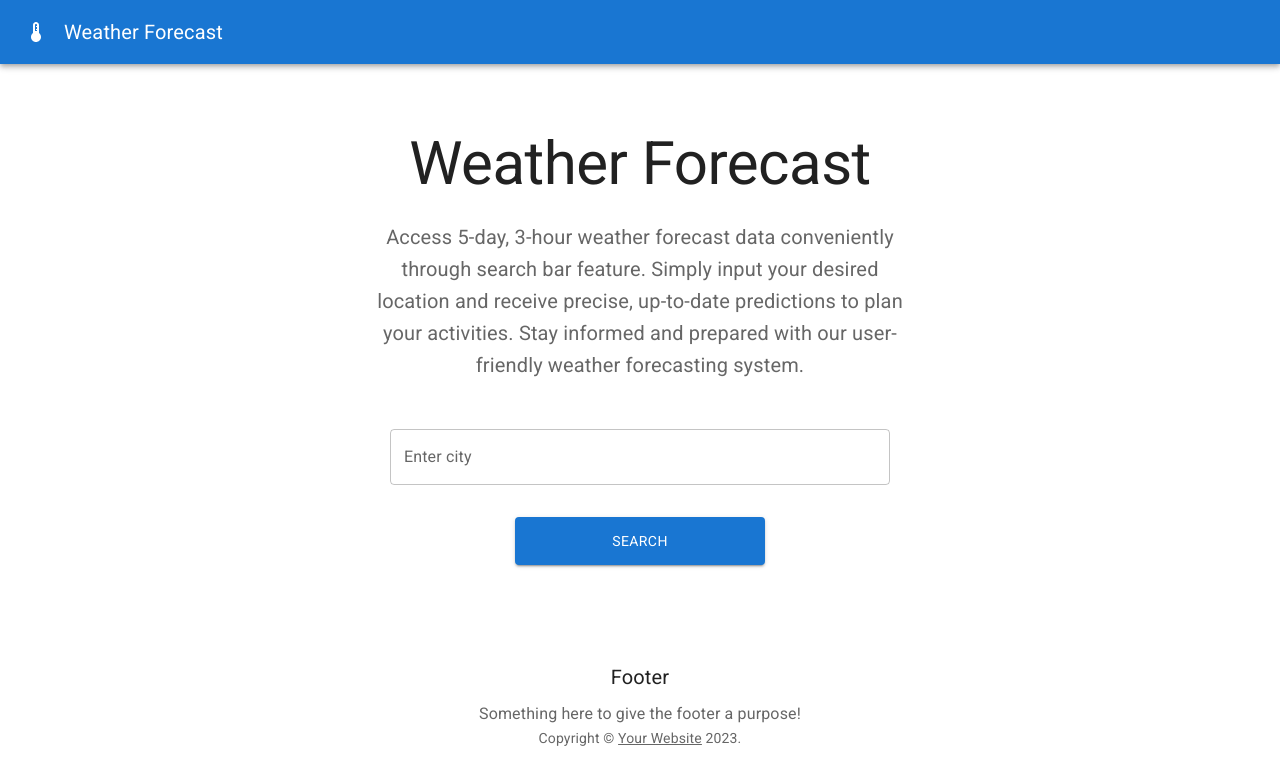
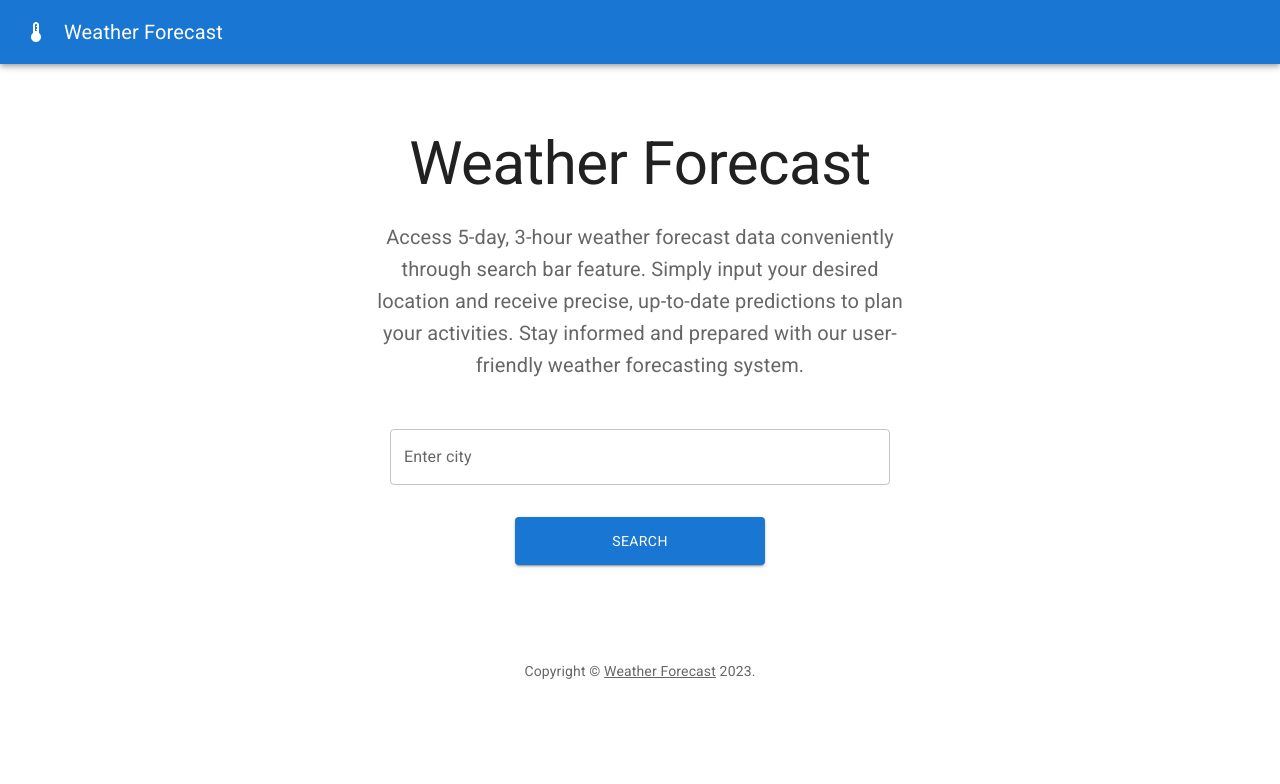
Before and after one commit to jcilacad/weather-forecast, a Next.js app: page / in a window 1280 px wide. Shown: the top 784 px of the page. Built offline with nearby package versions, Linux system fonts and the light colour scheme.

Commit message:
[UPDATE] Footer

```diff
--- a/app/components/Main.jsx
+++ b/app/components/Main.jsx
@@ -15,10 +15,13 @@ function Copyright() {
   return (
     <Typography variant="body2" color="text.secondary" align="center">
       {"Copyright © "}
-      <Link color="inherit" href="https://mui.com/">
-        Your Website
+      <Link
+        color="inherit"
+        href="https://weather-forecast-three-xi.vercel.app/"
+      >
+        Weather Forecast
       </Link>{" "}
-      {new Date().getFullYear()}
+      2023
       {"."}
     </Typography>
   );
@@ -83,17 +86,6 @@ export default function Album() {
       </main>
       {/* Footer */}
       <Box sx={{ bgcolor: "background.paper", p: 6 }} component="footer">
-        <Typography variant="h6" align="center" gutterBottom>
-          Footer
-        </Typography>
-        <Typography
-          variant="subtitle1"
-          align="center"
-          color="text.secondary"
-          component="p"
-        >
-          Something here to give the footer a purpose!
-        </Typography>
         <Copyright />
       </Box>
       {/* End footer */}
```
